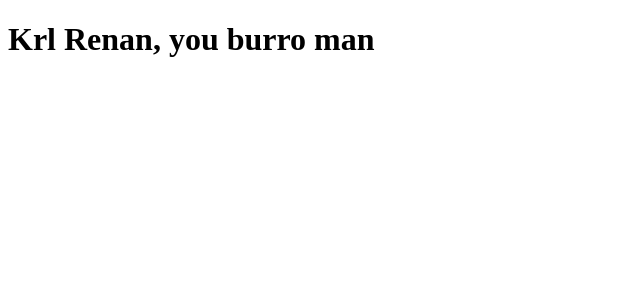
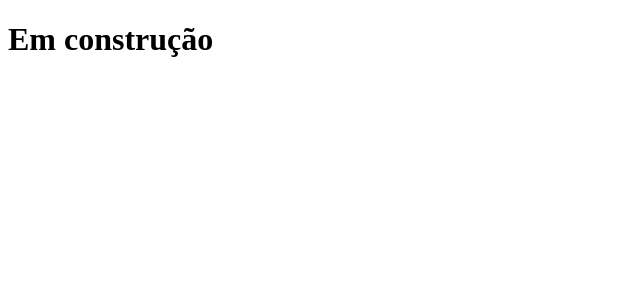
Before and after one commit to DanielRodriz676/Web-Tab-Rod, a Next.js app: page / in a window 1280 px wide. Shown: the top 300 px of the page, without its empty margins (0-640 px from the left). Built offline with nearby package versions, Linux system fonts and the light colour scheme.

Commit message:
mudança index.js

```diff
--- a/pages/index.js
+++ b/pages/index.js
@@ -1,5 +1,5 @@
 function Home() {
-  return <h1>Krl Renan, you burro man</h1>;
+  return <h1>Em construção</h1>;
 }
 
 function test() {
```
